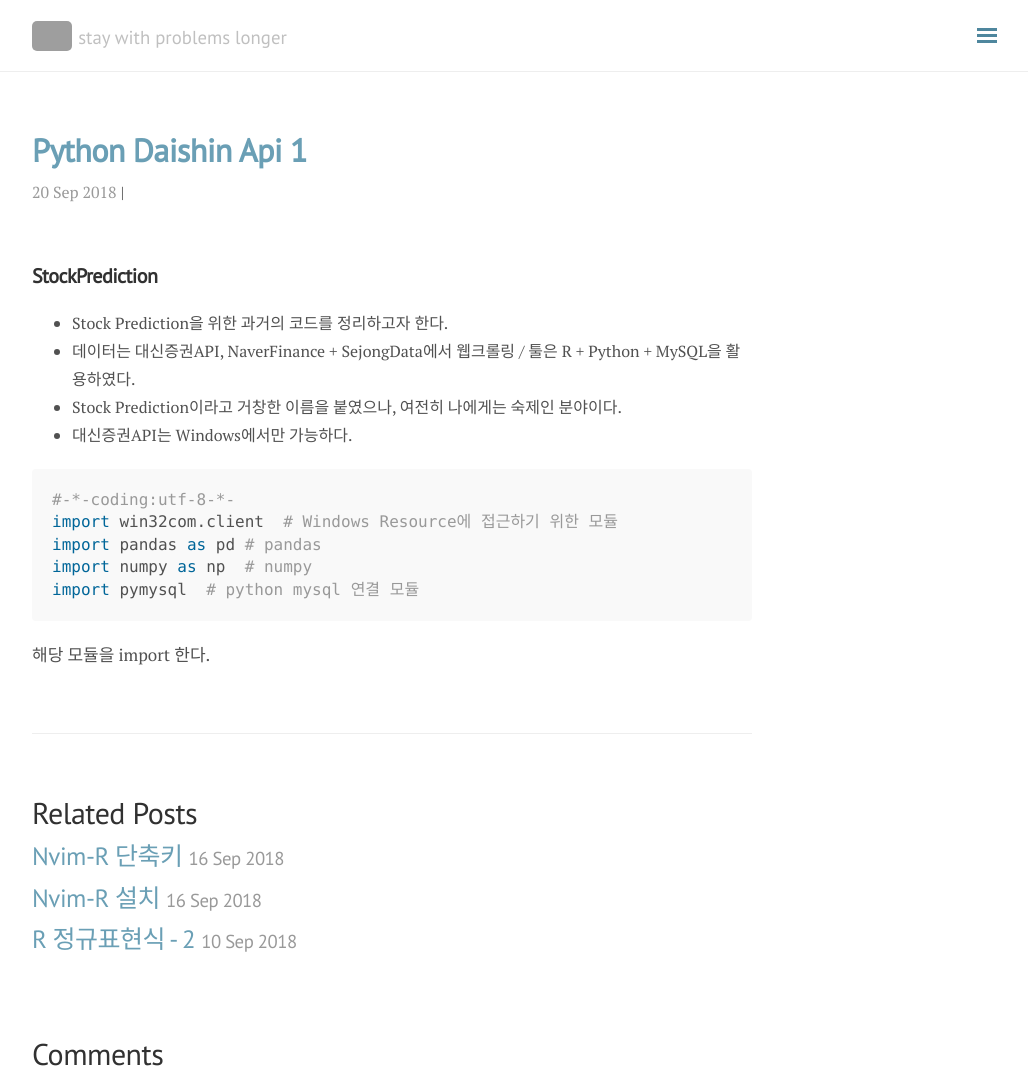
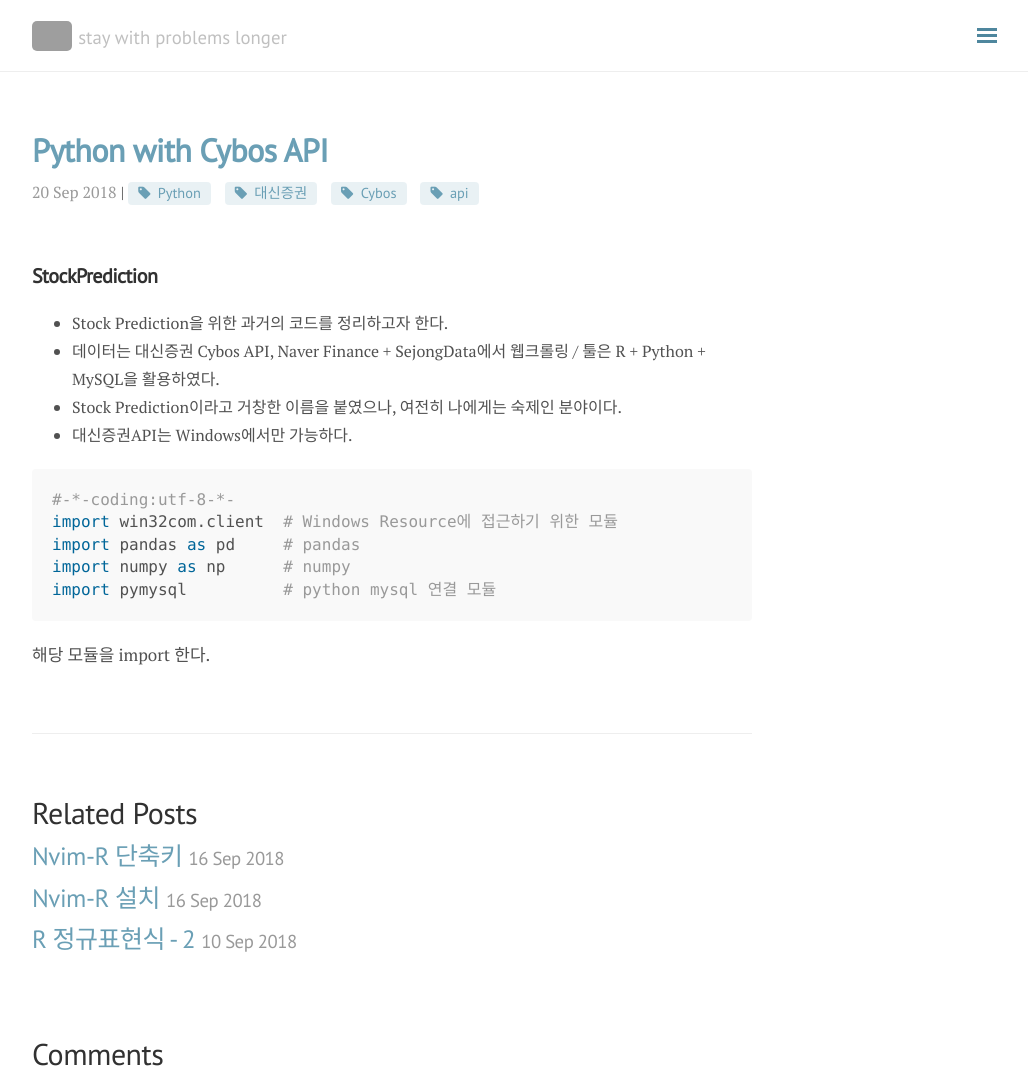
Before and after one commit to seokhoonj/seokhoonj.github.io, a Jekyll site: the page built from _posts/Python/2018-09-20-python-daishin-api-1.md, in a window 1280 px wide and 1083 px high. Shown: the whole window, without its empty margins (248-1276 px from the left). Built offline with Jekyll 4.4.1, drawn with Linux system fonts in a browser that asks for light colours; nearby versions of some CDN libraries; our own code applies the rules of GitHub Pages for plain Markdown files; comment, search, counter and statistics services are not loaded; grey boxes are pictures that could not be loaded.

Commit message:
add _posts

````diff
--- a/_posts/Python/2018-09-20-python-daishin-api-1.md
+++ b/_posts/Python/2018-09-20-python-daishin-api-1.md
@@ -1,16 +1,24 @@
+---
+layout: post
+title: Python with Cybos API
+category: Python
+tags: [Python, 대신증권, Cybos, api]
+published: true
+comments: false
+---
 
 ## StockPrediction
 - Stock Prediction을 위한 과거의 코드를 정리하고자 한다.
--  데이터는 대신증권API,  NaverFinance + SejongData에서 웹크롤링  / 툴은 R + Python + MySQL을 활용하였다.
+- 데이터는 대신증권 Cybos API,  Naver Finance + SejongData에서 웹크롤링  / 툴은 R + Python + MySQL을 활용하였다.
 - Stock Prediction이라고 거창한 이름을 붙였으나, 여전히 나에게는 숙제인 분야이다.
 - 대신증권API는 Windows에서만 가능하다.
 
 ```python
 #-*-coding:utf-8-*-
 import win32com.client  # Windows Resource에 접근하기 위한 모듈
-import pandas as pd # pandas
-import numpy as np  # numpy
-import pymysql  # python mysql 연결 모듈
+import pandas as pd     # pandas
+import numpy as np      # numpy
+import pymysql          # python mysql 연결 모듈
 ```
 
 해당 모듈을 import 한다.
````
